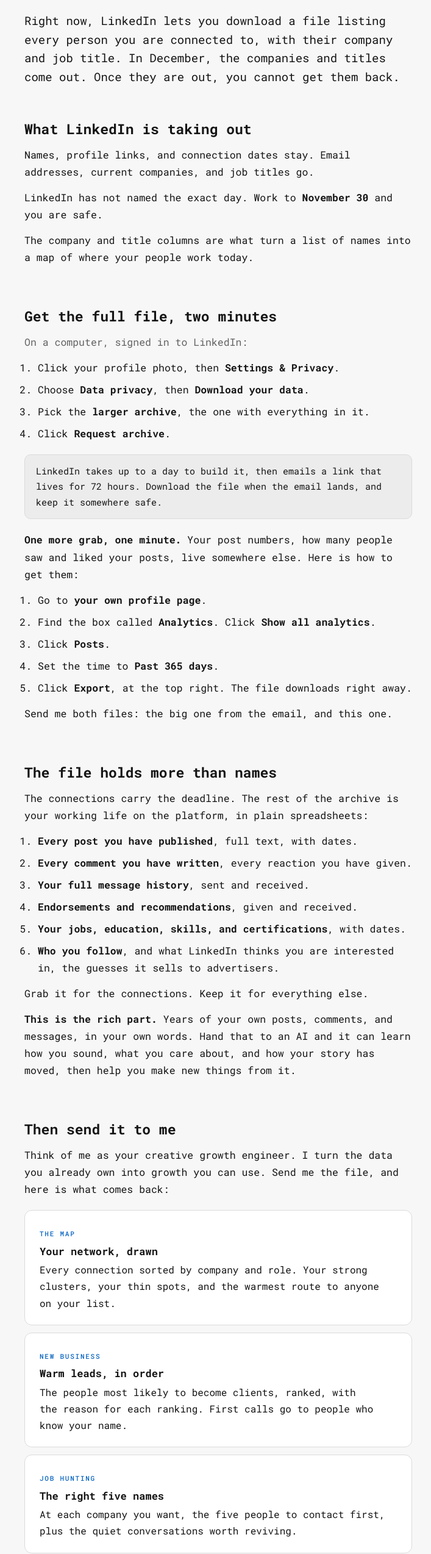
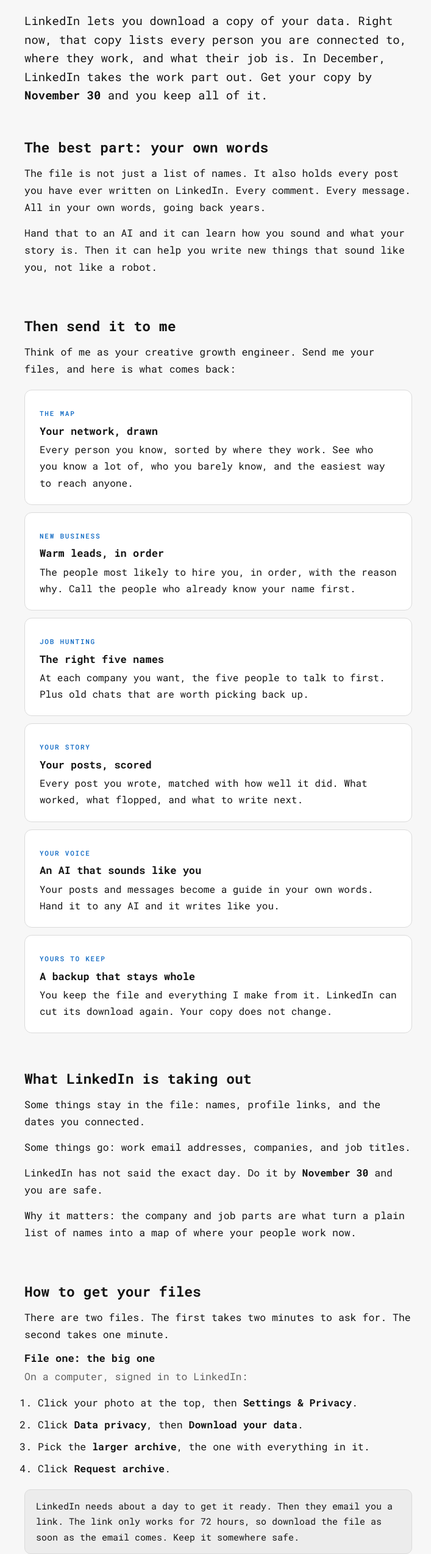
Before and after one commit to Damnjjwtf/zux-board, a plain HTML site: page linkedin-archive/index.html in a window 1280 px wide. Shown: the part 252-2800 px from the top of the page at 61% size, without its empty margins (282-989 px from the left). Drawn offline with Linux system fonts and the light colour scheme.

Commit message:
LinkedIn page: simpler words, best part up top, drop the what-I-do paragraph

```diff
--- a/linkedin-archive/index.html
+++ b/linkedin-archive/index.html
@@ -6,15 +6,15 @@
 <meta name="color-scheme" content="light dark" />
 <link rel="icon" href="data:," />
 <title>Download Your LinkedIn Data Before It's Gone | JJ James</title>
-<meta name="description" content="In December, LinkedIn removes companies and job titles from your data download. Grab the full archive this weekend, then send it to JJ and he will turn it into a network map, warm leads, and your story in your own words." />
+<meta name="description" content="In December, LinkedIn removes companies and job titles from your data download. Grab the full file this weekend, then send it to JJ and he will turn it into a network map, warm leads, and your story in your own words." />
 <meta property="og:title" content="Download your LinkedIn data before it's gone" />
-<meta property="og:description" content="Right now your LinkedIn download lists every connection with their company and job title. In December those columns come out. Two minutes to grab the full file, then send it to JJ and he will put it to work." />
+<meta property="og:description" content="Right now your LinkedIn download lists every connection with their company and job title. In December those parts come out. Two minutes to grab the full file, then send it to JJ and he will put it to work." />
 <meta property="og:type" content="website" />
 <meta property="og:image" content="https://zux-board.onrender.com/linkedin-archive/jj-logo.png" />
 <meta property="og:image:alt" content="JJ James" />
 <meta name="twitter:card" content="summary_large_image" />
 <meta name="twitter:title" content="Download your LinkedIn data before it's gone" />
-<meta name="twitter:description" content="Right now your LinkedIn download lists every connection with their company and job title. In December those columns come out. Two minutes to grab the full file, then send it to JJ and he will put it to work." />
+<meta name="twitter:description" content="Right now your LinkedIn download lists every connection with their company and job title. In December those parts come out. Two minutes to grab the full file, then send it to JJ and he will put it to work." />
 <meta name="twitter:image" content="https://zux-board.onrender.com/linkedin-archive/jj-logo.png" />
 <link rel="preconnect" href="https://fonts.googleapis.com"><link rel="preconnect" href="https://fonts.gstatic.com" crossorigin><link href="https://fonts.googleapis.com/css2?family=Roboto+Mono:ital,wght@0,400;0,500;0,700;1,400;1,500&display=swap" rel="stylesheet">
 <style>
@@ -126,97 +126,102 @@
   <header class="hero">
     <p class="eyebrow">Read this before&nbsp;December</p>
     <h1>Download your LinkedIn data before it's gone. Then put it to&nbsp;work.</h1>
-    <p class="lede">Right now, LinkedIn lets you download a file listing every person you are connected to, with their company and job title. In December, the companies and titles come out. Once they are out, you cannot get them&nbsp;back.</p>
+    <p class="lede">LinkedIn lets you download a copy of your data. Right now, that copy lists every person you are connected to, where they work, and what their job is. In December, LinkedIn takes the work part out. Get your copy by <strong>November 30</strong> and you keep all of&nbsp;it.</p>
   </header>
 
   <section>
-    <h2>What LinkedIn is taking out</h2>
-    <p>Names, profile links, and connection dates stay. Email addresses, current companies, and job titles&nbsp;go.</p>
-    <p>LinkedIn has not named the exact day. Work to <strong>November 30</strong> and you are&nbsp;safe.</p>
-    <p>The company and title columns are what turn a list of names into a map of where your people work&nbsp;today.</p>
+    <h2>The best part: your own words</h2>
+    <p>The file is not just a list of names. It also holds every post you have ever written on LinkedIn. Every comment. Every message. All in your own words, going back&nbsp;years.</p>
+    <p>Hand that to an AI and it can learn how you sound and what your story is. Then it can help you write new things that sound like you, not like a&nbsp;robot.</p>
   </section>
 
   <section>
-    <h2>Get the full file, two minutes</h2>
+    <h2>Then send it to me</h2>
+    <p>Think of me as your creative growth engineer. Send me your files, and here is what comes&nbsp;back:</p>
+    <div class="cards">
+      <div class="card">
+        <p class="tag">The map</p>
+        <h3>Your network, drawn</h3>
+        <p>Every person you know, sorted by where they work. See who you know a lot of, who you barely know, and the easiest way to reach&nbsp;anyone.</p>
+      </div>
+      <div class="card">
+        <p class="tag">New business</p>
+        <h3>Warm leads, in order</h3>
+        <p>The people most likely to hire you, in order, with the reason why. Call the people who already know your name&nbsp;first.</p>
+      </div>
+      <div class="card">
+        <p class="tag">Job hunting</p>
+        <h3>The right five names</h3>
+        <p>At each company you want, the five people to talk to first. Plus old chats that are worth picking back&nbsp;up.</p>
+      </div>
+      <div class="card">
+        <p class="tag">Your story</p>
+        <h3>Your posts, scored</h3>
+        <p>Every post you wrote, matched with how well it did. What worked, what flopped, and what to write&nbsp;next.</p>
+      </div>
+      <div class="card">
+        <p class="tag">Your voice</p>
+        <h3>An AI that sounds like you</h3>
+        <p>Your posts and messages become a guide in your own words. Hand it to any AI and it writes like&nbsp;you.</p>
+      </div>
+      <div class="card">
+        <p class="tag">Yours to keep</p>
+        <h3>A backup that stays whole</h3>
+        <p>You keep the file and everything I make from it. LinkedIn can cut its download again. Your copy does not&nbsp;change.</p>
+      </div>
+    </div>
+  </section>
+
+  <section>
+    <h2>What LinkedIn is taking out</h2>
+    <p>Some things stay in the file: names, profile links, and the dates you&nbsp;connected.</p>
+    <p>Some things go: work email addresses, companies, and job&nbsp;titles.</p>
+    <p>LinkedIn has not said the exact day. Do it by <strong>November 30</strong> and you are&nbsp;safe.</p>
+    <p>Why it matters: the company and job parts are what turn a plain list of names into a map of where your people work&nbsp;now.</p>
+  </section>
+
+  <section>
+    <h2>How to get your files</h2>
+    <p>There are two files. The first takes two minutes to ask for. The second takes one&nbsp;minute.</p>
+    <h3>File one: the big one</h3>
     <p class="muted">On a computer, signed in to&nbsp;LinkedIn:</p>
     <ol class="steps">
-      <li>Click your profile photo, then <strong>Settings &amp; Privacy</strong>.</li>
-      <li>Choose <strong>Data privacy</strong>, then <strong>Download your data</strong>.</li>
+      <li>Click your photo at the top, then <strong>Settings &amp; Privacy</strong>.</li>
+      <li>Click <strong>Data privacy</strong>, then <strong>Download your data</strong>.</li>
       <li>Pick the <strong>larger archive</strong>, the one with everything in it.</li>
       <li>Click <strong>Request archive</strong>.</li>
     </ol>
-    <div class="note">LinkedIn takes up to a day to build it, then emails a link that lives for 72 hours. Download the file when the email lands, and keep it somewhere&nbsp;safe.</div>
-    <p style="margin-top:20px"><strong>One more grab, one minute.</strong> Your post numbers, how many people saw and liked your posts, live somewhere else. Here is how to get them:</p>
+    <div class="note">LinkedIn needs about a day to get it ready. Then they email you a link. The link only works for 72 hours, so download the file as soon as the email comes. Keep it somewhere&nbsp;safe.</div>
+    <h3 style="margin-top:24px">File two: how your posts did</h3>
+    <p>This file shows how many people saw your posts and liked them. It is not part of the big file. Here is how to get&nbsp;it:</p>
     <ol class="steps">
       <li>Go to <strong>your own profile page</strong>.</li>
       <li>Find the box called <strong>Analytics</strong>. Click <strong>Show all analytics</strong>.</li>
       <li>Click <strong>Posts</strong>.</li>
       <li>Set the time to <strong>Past 365 days</strong>.</li>
-      <li>Click <strong>Export</strong>, at the top right. The file downloads right away.</li>
+      <li>Click <strong>Export</strong>, at the top right. This file downloads right&nbsp;away.</li>
     </ol>
-    <p>Send me both files: the big one from the email, and this&nbsp;one.</p>
+    <p>Send me both&nbsp;files.</p>
   </section>
 
   <section>
-    <h2>The file holds more than names</h2>
-    <p>The connections carry the deadline. The rest of the archive is your working life on the platform, in plain&nbsp;spreadsheets:</p>
-    <ol class="steps">
-      <li><strong>Every post you have published</strong>, full text, with dates.</li>
-      <li><strong>Every comment you have written</strong>, every reaction you have given.</li>
-      <li><strong>Your full message history</strong>, sent and received.</li>
-      <li><strong>Endorsements and recommendations</strong>, given and received.</li>
-      <li><strong>Your jobs, education, skills, and certifications</strong>, with dates.</li>
-      <li><strong>Who you follow</strong>, and what LinkedIn thinks you are interested in, the guesses it sells to&nbsp;advertisers.</li>
-    </ol>
+    <h2>What else is in the big file</h2>
+    <p>Your jobs, your school, and your skills. The recommendations people wrote for you, and the ones you wrote for them. Who you follow, and what LinkedIn thinks you like, the guesses it sells to&nbsp;advertisers.</p>
     <p>Grab it for the connections. Keep it for everything&nbsp;else.</p>
-    <p><strong>This is the rich part.</strong> Years of your own posts, comments, and messages, in your own words. Hand that to an AI and it can learn how you sound, what you care about, and how your story has moved, then help you make new things from&nbsp;it.</p>
   </section>
 
   <section>
-    <h2>Then send it to me</h2>
-    <p>Think of me as your creative growth engineer. I turn the data you already own into growth you can use. Send me the file, and here is what comes&nbsp;back:</p>
-    <div class="cards">
-      <div class="card">
-        <p class="tag">The map</p>
-        <h3>Your network, drawn</h3>
-        <p>Every connection sorted by company and role. Your strong clusters, your thin spots, and the warmest route to anyone on your&nbsp;list.</p>
-      </div>
-      <div class="card">
-        <p class="tag">New business</p>
-        <h3>Warm leads, in order</h3>
-        <p>The people most likely to become clients, ranked, with the reason for each ranking. First calls go to people who know your&nbsp;name.</p>
-      </div>
-      <div class="card">
-        <p class="tag">Job hunting</p>
-        <h3>The right five names</h3>
-        <p>At each company you want, the five people to contact first, plus the quiet conversations worth&nbsp;reviving.</p>
-      </div>
-      <div class="card">
-        <p class="tag">Your story</p>
-        <h3>Your posts, scored</h3>
-        <p>Everything you have published, matched against how it performed. What landed, what flopped, and what to write&nbsp;next.</p>
-      </div>
-      <div class="card">
-        <p class="tag">Your voice</p>
-        <h3>An AI that sounds like you</h3>
-        <p>Your posts, comments, and messages become a voice guide in your own sentences. Any AI you hand it to drafts like&nbsp;you.</p>
-      </div>
-      <div class="card">
-        <p class="tag">Yours to keep</p>
-        <h3>A backup nobody can thin out</h3>
-        <p>You keep the file and the readout. LinkedIn can thin its download again. Your copy stays&nbsp;whole.</p>
-      </div>
-    </div>
-    <p class="muted">Why do I do this? It is my work: turning data you already own into growth you can use. This file is the best raw material there is, and it is about to get thinner.</p>
-    <p class="muted">Two straight facts. The archive covers your direct connections, so every path in the map is a real relationship. And how your posts did is not in this file: the views and reactions your posts received live in a second export, your content analytics, covering the last 365 days. Grab both, and I will match them&nbsp;together.</p>
+    <h2>Two honest facts</h2>
+    <p>Fact one: the file only covers people you are directly connected to. So every path on the map is a real person you actually&nbsp;know.</p>
+    <p>Fact two: how your posts did is not in the big file. That is what file two is for. Get both, and I will match them&nbsp;up.</p>
   </section>
 
   <div class="cta">
     <h2>This weekend, while it is still whole</h2>
-    <p>Two minutes now, and the file is yours for good. Send it over, and I will show you who is in your network, and what your own history says about where you go&nbsp;next.</p>
+    <p>Two minutes now, and the file is yours for good. Send it over, and I will show you who is in your network, and what your own story says about where you go&nbsp;next.</p>
     <p><strong>Let's work together.</strong> Let me help you achieve some desired effects, and maybe even some surprises, from your LinkedIn&nbsp;data.</p>
     <a class="btn" href="mailto:jj@damnjj.wtf?subject=My%20LinkedIn%20export">Send me your export</a>
-    <p class="small">Stuck on the download? Email or call me anyway, and I will walk you through&nbsp;it.<br /><a href="mailto:jj@damnjj.wtf">jj@damnjj.wtf</a> · <a href="tel:+13107953800">310.795.3800</a></p>
+    <p class="small">Stuck? Email or call me and I will walk you through&nbsp;it.<br /><a href="mailto:jj@damnjj.wtf">jj@damnjj.wtf</a> · <a href="tel:+13107953800">310.795.3800</a></p>
   </div>
 
   <footer>
```
